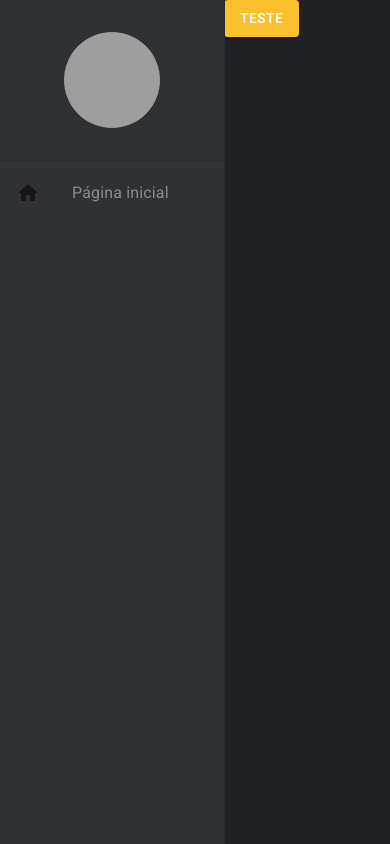
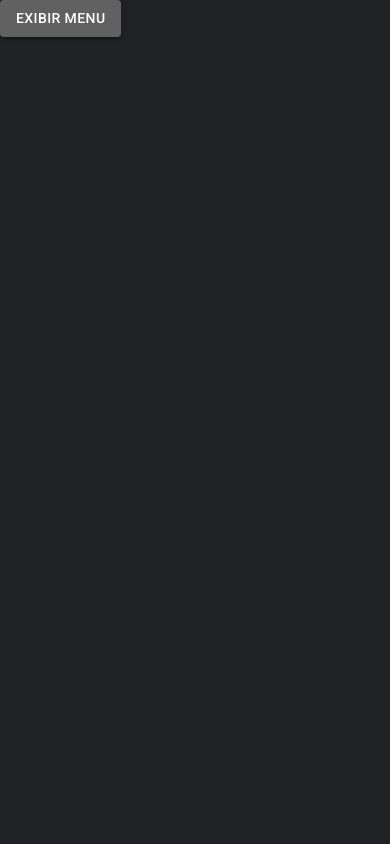
Before and after one commit to fragosojp/react-materialui-ts, a React (Create React App) app: page /pagina-inicial in a window 390 px wide. Built offline with nearby package versions, Linux system fonts and the light colour scheme; grey boxes are pictures that could not be loaded.

Commit message:
feat: add  responsividade menu lateral

```diff
--- a/src/App.tsx
+++ b/src/App.tsx
@@ -1,16 +1,18 @@
 import { BrowserRouter } from "react-router-dom";
 import { AppRoutes } from "./routes";
 import { MenuLateral } from "./shared/components";
-import { AppThemeProvider } from "./shared/contexts";
+import { AppThemeProvider, DrawerProvider } from "./shared/contexts";
 
 export const App = () => {
   return (
     <AppThemeProvider>
-      <BrowserRouter>
-        <MenuLateral>
-          <AppRoutes />
-        </MenuLateral>
-      </BrowserRouter>
+      <DrawerProvider>
+        <BrowserRouter>
+          <MenuLateral>
+            <AppRoutes />
+          </MenuLateral>
+        </BrowserRouter>
+      </DrawerProvider>
     </AppThemeProvider>
   );
 };
--- a/src/routes/index.tsx
+++ b/src/routes/index.tsx
@@ -2,18 +2,22 @@
 
 import { Routes, Route, Navigate } from "react-router-dom";
 
-import { useAppThemeContext } from "../shared/contexts";
+import { useAppThemeContext, useDrawerContext } from "../shared/contexts";
 
 export const AppRoutes = () => {
-  const { toggleTheme } = useAppThemeContext();
+  const { toggleDrawerOpen } = useDrawerContext();
 
   return (
     <Routes>
       <Route
         path="/pagina-inicial"
         element={
-          <Button variant="contained" color="primary" onClick={toggleTheme}>
-            Teste
+          <Button
+            variant="contained"
+            color="primary"
+            onClick={toggleDrawerOpen}
+          >
+            EXIBIR MENU
           </Button>
         }
       />
--- a/src/shared/components/menu-lateral/MenuLateral.tsx
+++ b/src/shared/components/menu-lateral/MenuLateral.tsx
@@ -8,18 +8,26 @@
   ListItemIcon,
   ListItemText,
   Icon,
+  useMediaQuery,
 } from "@mui/material";
 import { Box } from "@mui/system";
+import { useDrawerContext } from "../../contexts";
 interface IMenuLateralProps {
   children: React.ReactNode;
 }
 
 export const MenuLateral: React.FC<IMenuLateralProps> = ({ children }) => {
   const theme = useTheme();
+  const smDown = useMediaQuery(theme.breakpoints.down("sm"));
+  const { isDrawerOpen, toggleDrawerOpen } = useDrawerContext();
 
   return (
     <>
-      <Drawer variant="permanent">
+      <Drawer
+        open={isDrawerOpen}
+        variant={smDown ? "temporary" : "permanent"}
+        onClose={toggleDrawerOpen}
+      >
         <Box
           width={theme.spacing(28)}
           height="100%"
@@ -53,7 +61,7 @@
           </Box>
         </Box>
       </Drawer>
-      <Box height="100vh" marginLeft={theme.spacing(28)}>
+      <Box height="100vh" marginLeft={smDown ? 0 : theme.spacing(28)}>
         {children}
       </Box>
     </>
--- /dev/null
+++ b/src/shared/contexts/DrawerContext.tsx
@@ -0,0 +1,32 @@
+import { createContext, useCallback, useContext, useState } from "react";
+
+interface IDrawerContextData {
+  isDrawerOpen: boolean;
+  toggleDrawerOpen: () => void;
+}
+
+const DrawerContext = createContext({} as IDrawerContextData);
+
+export const useDrawerContext = () => {
+  return useContext(DrawerContext);
+};
+
+interface IAppThemeProviderProps {
+  children: React.ReactNode;
+}
+
+export const DrawerProvider: React.FC<IAppThemeProviderProps> = ({
+  children,
+}) => {
+  const [isDrawerOpen, setIsDrawerOpen] = useState(false);
+
+  const toggleDrawerOpen = useCallback(() => {
+    setIsDrawerOpen((oldDrawerOpen) => !oldDrawerOpen);
+  }, []);
+
+  return (
+    <DrawerContext.Provider value={{ isDrawerOpen, toggleDrawerOpen }}>
+      {children}
+    </DrawerContext.Provider>
+  );
+};
--- a/src/shared/contexts/index.ts
+++ b/src/shared/contexts/index.ts
@@ -1 +1,2 @@
 export * from "./ThemeContext";
+export * from "./DrawerContext";
--- a/src/shared/themes/Dark.ts
+++ b/src/shared/themes/Dark.ts
@@ -1,12 +1,12 @@
 import { createTheme } from "@mui/material";
-import { yellow, cyan } from "@mui/material/colors";
+import { yellow, cyan, grey } from "@mui/material/colors";
 
 export const DarkTheme = createTheme({
   palette: {
     primary: {
-      main: yellow[700],
-      dark: yellow[800],
-      light: yellow[500],
+      main: grey[700],
+      dark: grey[800],
+      light: grey[500],
       contrastText: "#ffffff",
     },
     secondary: {
```
